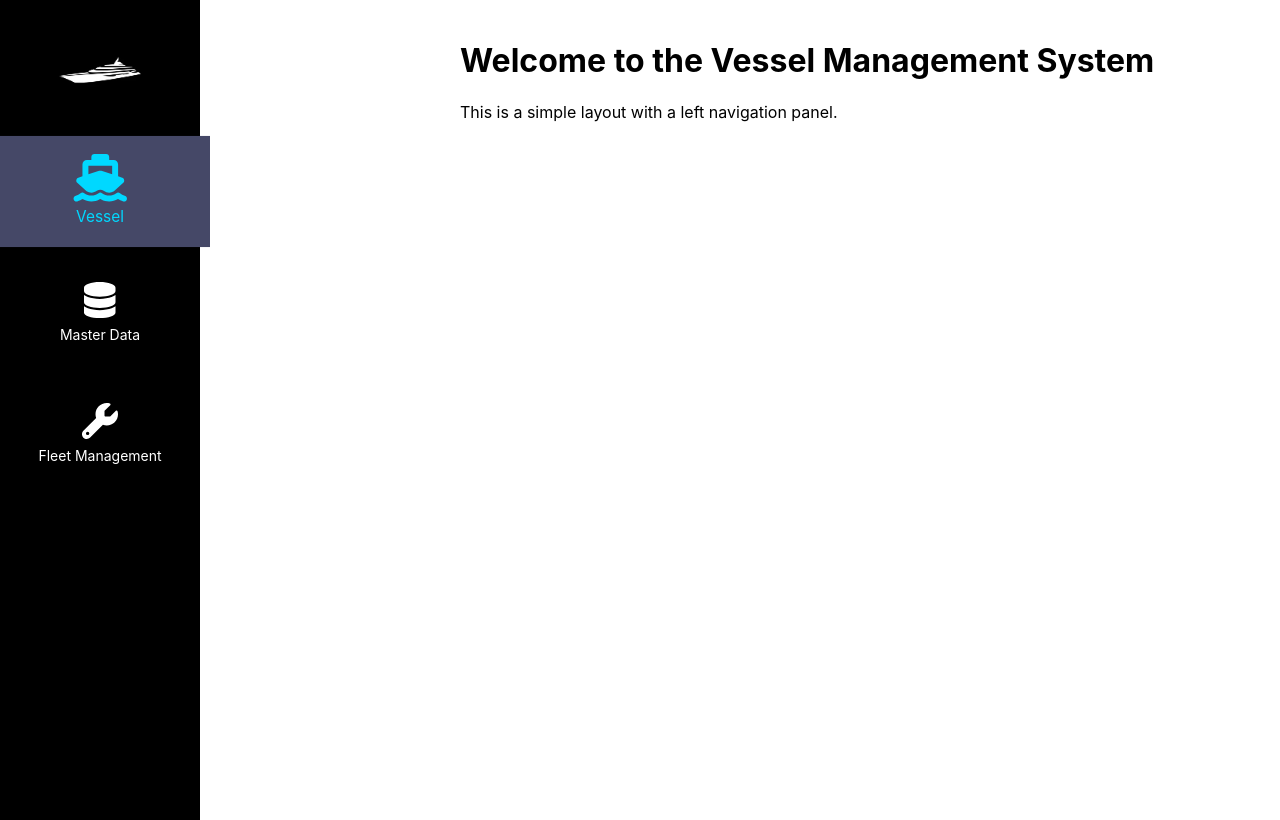
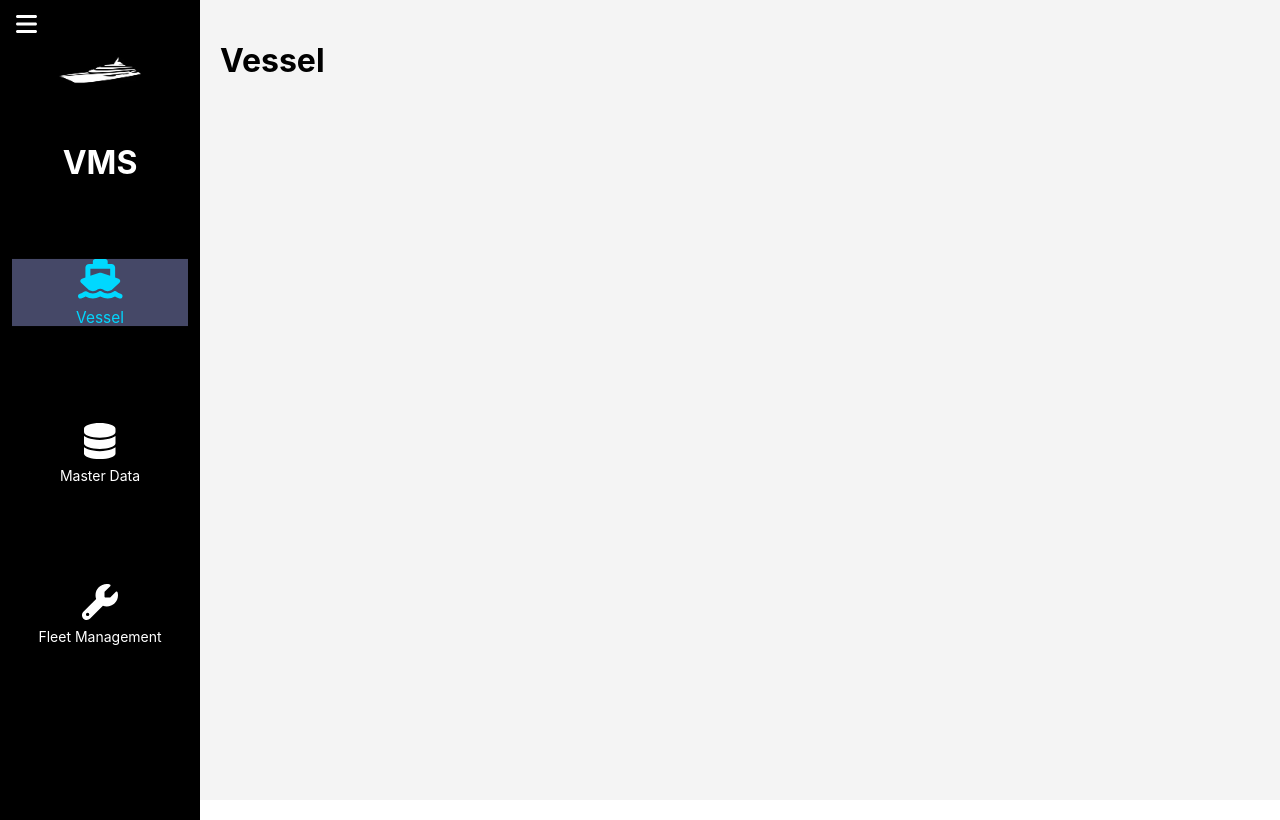
Before and after one commit to jeswinjose203/Vessel, a React (Create React App) app in the folder vessel/: page /vessel in a window 1280 px wide. Built offline with nearby package versions, Linux system fonts and the light colour scheme.

Commit message:
Maded 3 components for content

```diff
--- a/vessel/package.json
+++ b/vessel/package.json
@@ -9,6 +9,7 @@
     "cra-template": "1.2.0",
     "react": "^19.0.0",
     "react-dom": "^19.0.0",
+    "react-router-dom": "^7.0.2",
     "react-scripts": "5.0.1"
   },
   "scripts": {
--- a/vessel/src/App.css
+++ b/vessel/src/App.css
@@ -1,9 +1,30 @@
-/* src/App.css */
-.App {
-    display: flex;
+/* Container for the whole layout */
+.app-container {
+    display: flex; /* Use Flexbox to lay out sidebar and content side by side */
+    height: 100vh; /* Full viewport height */
   }
 
+  /* Sidebar style */
+  .left-nav-panel {
+    width: 200px; /* Sidebar width */
+    background-color: #000;
+    color: #fff;
+    height: 100vh;
+    flex-shrink: 0; /* Prevent sidebar from shrinking */
+    position: relative; /* Ensure the sidebar is positioned correctly */
+  }
+
+  /* Content area style */
   .content {
-    margin-left: 240px; /* Adjusted to account for the larger left nav */
+    flex-grow: 1; /* Content takes the remaining width */
     padding: 20px;
+    overflow: auto;
+    background-color: #f4f4f4;
+    height: 100vh; /* Ensure content area takes full height */
+    box-sizing: border-box; /* Prevent content from overflowing */
   }
+
+  /* Optional: Add some padding to the left to prevent content from touching the sidebar */
+  .content {
+    padding-left: 20px;
+  }
--- a/vessel/src/App.js
+++ b/vessel/src/App.js
@@ -1,18 +1,25 @@
-// src/App.js
 import React from 'react';
-import LeftNavPanel from './LeftNavPanel';
+import { BrowserRouter, Routes, Route } from 'react-router-dom';
+import LeftNavPanel from './LeftNavPanel'; // Sidebar component
+import Vessel from './Vessel'; // Your Vessel component
+import MasterData from './MasterData';
+import FleetManagement from './FleetManagement';
 import './App.css';
-
-function App() {
+const App = () => {
   return (
-    <div className="App">
-      <LeftNavPanel />
-      <div className="content">
-        <h1>Welcome to the Vessel Management System</h1>
-        <p>This is a simple layout with a left navigation panel.</p>
+    <BrowserRouter>
+      <div className="app-container">
+        <LeftNavPanel /> {/* Sidebar */}
+        <div className="content"> {/* Content area */}
+          <Routes>
+            <Route path="/vessel" element={<Vessel />} />
+            <Route path="/master-data" element={<MasterData />} />
+            <Route path="/fleet-management" element={<FleetManagement />} />
+          </Routes>
+        </div>
       </div>
-    </div>
+    </BrowserRouter>
   );
-}
+};
 
 export default App;
--- /dev/null
+++ b/vessel/src/FleetManagement.js
@@ -0,0 +1,11 @@
+import React from 'react';
+
+const FleetManagement = () => {
+  return (
+    <div>
+      <h1>FleetManagement</h1>
+    </div>
+  );
+};
+
+export default FleetManagement;
--- a/vessel/src/LeftNavPanel.css
+++ b/vessel/src/LeftNavPanel.css
@@ -28,6 +28,7 @@
   transition: background-color 0.3s, color 0.3s, transform 0.2s; /* Smooth transition */
   text-align: center;
   margin-bottom: 20px;
+  margin-top: 60px;
 }
 
 .nav-list li:hover {
@@ -71,3 +72,85 @@
 .nav-list li.active .icon {
   transform: scale(1.2); /* Increase icon size on active */
 }
+
+
+/* Default styles for larger screens */
+.left-nav-panel {
+  width: 200px;
+  background-color: #000000;
+  height: 100vh;
+  color: #fff;
+  padding-top: 20px;
+  transition: width 0.3s ease;
+}
+
+/* For medium-sized screens (tablets) */
+@media (max-width: 768px) {
+  .left-nav-panel {
+    width: 150px; /* Narrower for smaller screens */
+  }
+
+  .nav-text {
+    display: none; /* Hide text, only show icons */
+  }
+
+  .icon {
+    font-size: 28px; /* Adjust icon size */
+  }
+
+  .logo-img {
+    width: 80px; /* Adjust logo size */
+  }
+}
+
+/* For small screens (mobile) */
+@media (max-width: 480px) {
+  .left-nav-panel {
+    width: 60px; /* Make it a compact sidebar */
+  }
+
+  .logo {
+    display: none; /* Hide logo on very small screens */
+  }
+
+  .nav-list li {
+    padding: 10px 10px;
+  }
+
+  .icon {
+    font-size: 20px;
+  }
+
+  .nav-list li:hover {
+    transform: none; /* Disable hover effect for small screens */
+  }
+}
+/* Add styles for collapsible sidebar */
+.left-nav-panel.collapsed {
+  width: 60px;
+}
+
+.left-nav-panel.collapsed .logo {
+  display: none;
+}
+
+.left-nav-panel.collapsed .nav-text {
+  display: none;
+}
+
+.toggle-btn {
+  background: none;
+  border: none;
+  color: #fff;
+  font-size: 24px;
+  position: absolute;
+  top: 10px;
+  left: 10px;
+  cursor: pointer;
+  z-index: 1000;
+}
+.nav-list li a.active {
+  background-color: #454867;
+  color: #00d8ff;
+  transform: scale(1.1);
+}
--- a/vessel/src/LeftNavPanel.js
+++ b/vessel/src/LeftNavPanel.js
@@ -1,54 +1,59 @@
 import React, { useState } from 'react';
+import { NavLink } from 'react-router-dom';
 import { FontAwesomeIcon } from '@fortawesome/react-fontawesome';
-import { faShip, faDatabase, faWrench } from '@fortawesome/free-solid-svg-icons';
+import { faShip, faDatabase, faWrench, faBars } from '@fortawesome/free-solid-svg-icons';
 import './LeftNavPanel.css';
 import shipLogo from './ship_logo.jpg';
 
 const LeftNavPanel = () => {
-  const [activeItem, setActiveItem] = useState('vessel'); // Default active item
+  const [isCollapsed, setIsCollapsed] = useState(false); // For toggle menu
 
-  const handleItemClick = (item) => {
-    setActiveItem(item); // Set the clicked item as active
+  const toggleMenu = () => {
+    setIsCollapsed(!isCollapsed);
   };
 
   return (
-    <div className="left-nav-panel">
+    <div className={`left-nav-panel ${isCollapsed ? 'collapsed' : ''}`}>
+      <button className="toggle-btn" onClick={toggleMenu}>
+        <FontAwesomeIcon icon={faBars} />
+      </button>
       <div className="logo">
         <img src={shipLogo} alt="Logo" className="logo-img" />
+        <h1>VMS</h1>
       </div>
       <ul className="nav-list">
-        <li
-          className={activeItem === 'vessel' ? 'active' : ''}
-          onClick={() => handleItemClick('vessel')}
-        >
-          <a href="vessel">
+        <li>
+          <NavLink
+            to="/vessel"
+            className={({ isActive }) => (isActive ? 'active' : '')} // Adds `active` class based on route
+          >
             <div className="icon-container">
               <FontAwesomeIcon icon={faShip} className="icon" />
               <span className="nav-text">Vessel</span>
             </div>
-          </a>
+          </NavLink>
         </li>
-        <li
-          className={activeItem === 'master-data' ? 'active' : ''}
-          onClick={() => handleItemClick('master-data')}
-        >
-          <a href="master-data">
+        <li>
+          <NavLink
+            to="/master-data"
+            className={({ isActive }) => (isActive ? 'active' : '')}
+          >
             <div className="icon-container">
               <FontAwesomeIcon icon={faDatabase} className="icon" />
               <span className="nav-text">Master Data</span>
             </div>
-          </a>
+          </NavLink>
         </li>
-        <li
-          className={activeItem === 'fleet-management' ? 'active' : ''}
-          onClick={() => handleItemClick('fleet-management')}
-        >
-          <a href="fleet-management">
+        <li>
+          <NavLink
+            to="/fleet-management"
+            className={({ isActive }) => (isActive ? 'active' : '')}
+          >
             <div className="icon-container">
               <FontAwesomeIcon icon={faWrench} className="icon" />
               <span className="nav-text">Fleet Management</span>
             </div>
-          </a>
+          </NavLink>
         </li>
       </ul>
     </div>
--- /dev/null
+++ b/vessel/src/MasterData.js
@@ -0,0 +1,11 @@
+import React from 'react';
+
+const MasterData = () => {
+  return (
+    <div>
+      <h1>MasterData</h1>
+    </div>
+  );
+};
+
+export default MasterData;
--- /dev/null
+++ b/vessel/src/Vessel.js
@@ -0,0 +1,11 @@
+import React from 'react';
+
+const Vessel = () => {
+  return (
+    <div>
+      <h1>Vessel</h1>
+    </div>
+  );
+};
+
+export default Vessel;
```
Also changed, not shown: 1 other file (tests, documents, lock files or other folders).
